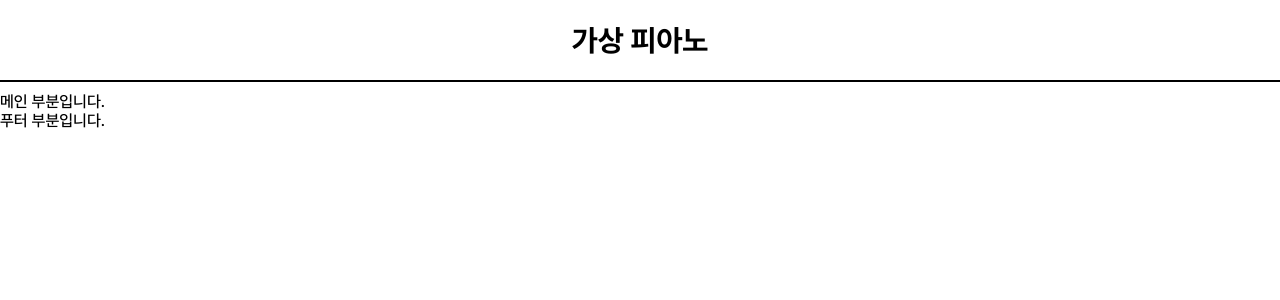
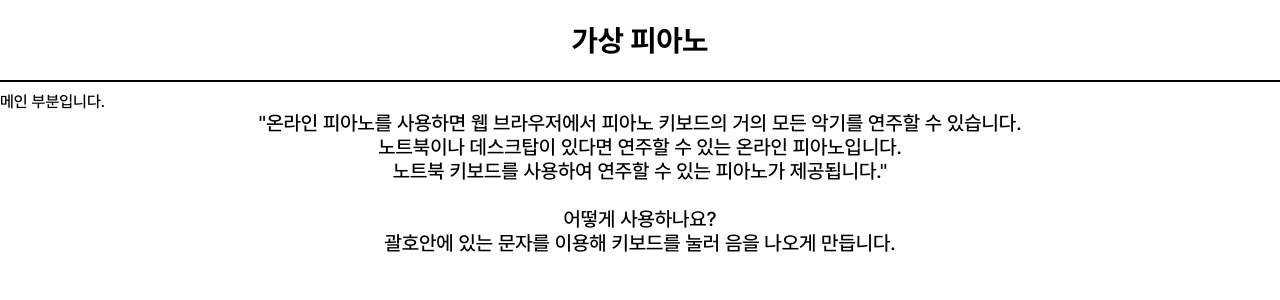
Before and after one commit to whdjh/OnlinePiano, a Next.js app in the folder next-version/: page / in a window 1280 px wide. Shown: the top 300 px of the page. Built offline with nearby package versions, Linux system fonts and the light colour scheme.

Commit message:
feat: footer 구성완료

```diff
--- a/next-version/src/components/Footer.module.css
+++ b/next-version/src/components/Footer.module.css
@@ -0,0 +1,7 @@
+.container {
+  display: flex;
+  text-align: center;
+  justify-content: center;
+  font-size: 20px;
+  font-weight: 500;
+}
--- a/next-version/src/components/Footer.tsx
+++ b/next-version/src/components/Footer.tsx
@@ -2,6 +2,16 @@ import styles from './Footer.module.css';
 
 export default function Footer() {
   return (
-    <div>푸터 부분입니다.</div>
+    <>
+      <div className={styles.container}>
+        "온라인 피아노를 사용하면 웹 브라우저에서 피아노 키보드의 거의 모든 악기를 연주할 수 있습니다.
+        <br />노트북이나 데스크탑이 있다면 연주할 수 있는 온라인 피아노입니다.
+        <br />노트북 키보드를 사용하여 연주할 수 있는 피아노가 제공됩니다."
+      </div>
+      <div className={styles.container}>
+        <br />어떻게 사용하나요?
+        <br />괄호안에 있는 문자를 이용해 키보드를 눌러 음을 나오게 만듭니다.
+      </div>
+    </>
   );
 }
```
